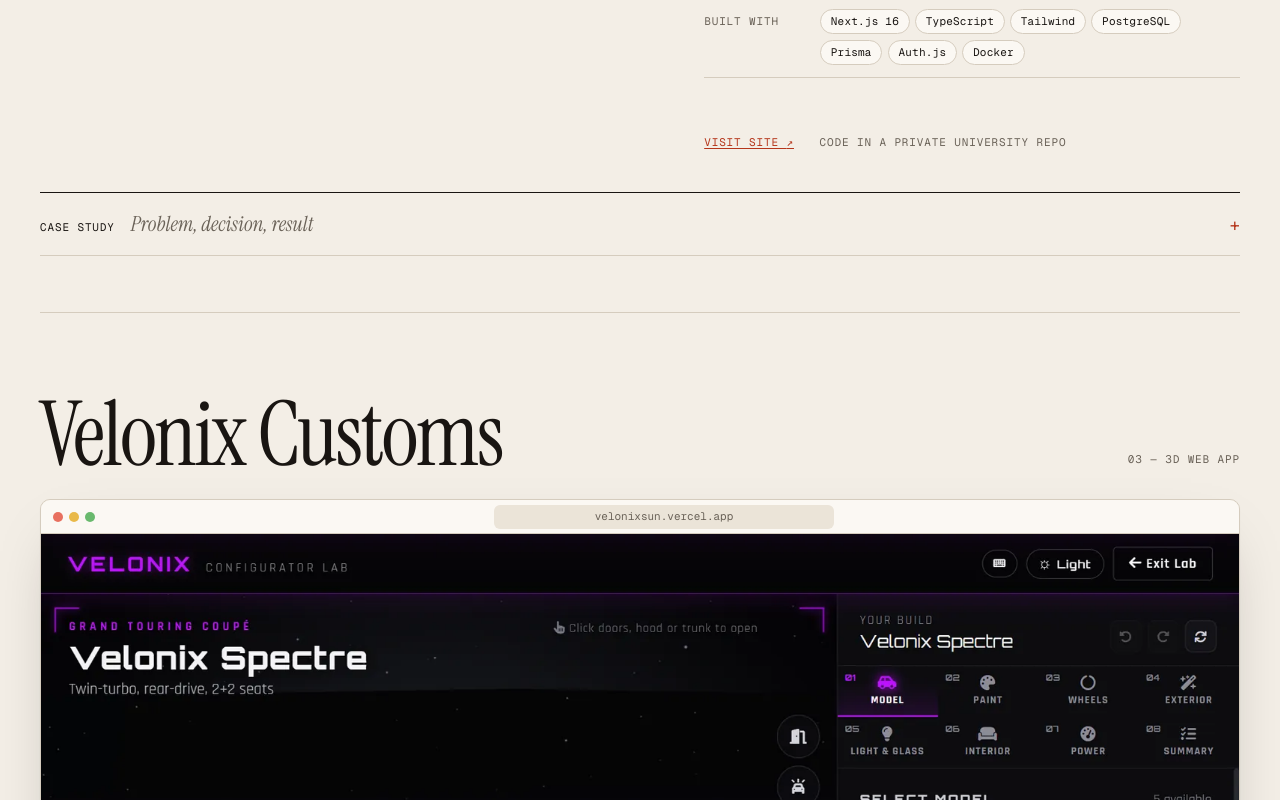
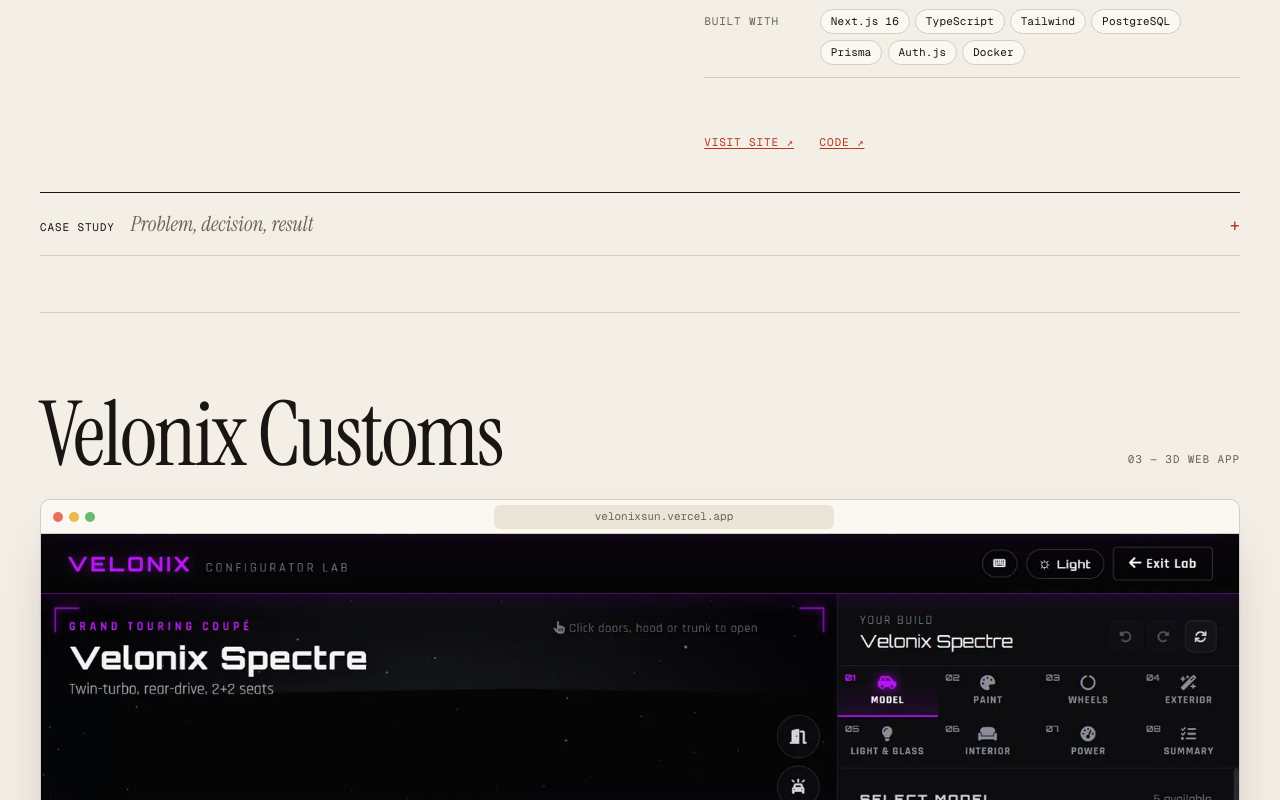
Before and after one commit to SUDARSUN-24/portfolio, a plain HTML site: page index.html in a window 1280 px wide. Shown: the part 5520-6320 px from the top of the page. Drawn offline with Linux system fonts and the light colour scheme.

Commit message:
Siam Library and Vedant: link to the now-public code

```diff
--- a/index.html
+++ b/index.html
@@ -249,7 +249,7 @@
           </dl>
           <p class="project__links label">
             <a href="https://siam-library.vercel.app/">Visit site<span class="sr-only">: Siam Library Book Preview</span> <span aria-hidden="true">↗</span></a>
-            <span class="muted">Code in a private university repo</span>
+            <a href="https://github.com/SUDARSUN-24/siam-library">Code<span class="sr-only">: Siam Library on GitHub</span> <span aria-hidden="true">↗</span></a>
           </p>
         </div>
         <details class="case">
@@ -319,7 +319,8 @@
             <div><dt class="label">Built with</dt><dd><ul class="tags" role="list"><li>Python</li><li>PySide6 (Qt)</li><li>SQLite</li><li>Ollama</li><li>Gemini API</li><li>PyInstaller</li></ul></dd></div>
           </dl>
           <p class="project__links label">
-            <span class="muted">Windows app · demo on request</span>
+            <a href="https://github.com/SUDARSUN-24/vedant-assistant">Code<span class="sr-only">: Vedant on GitHub</span> <span aria-hidden="true">↗</span></a>
+            <span class="muted">Windows app</span>
           </p>
         </div>
       </article>
```
